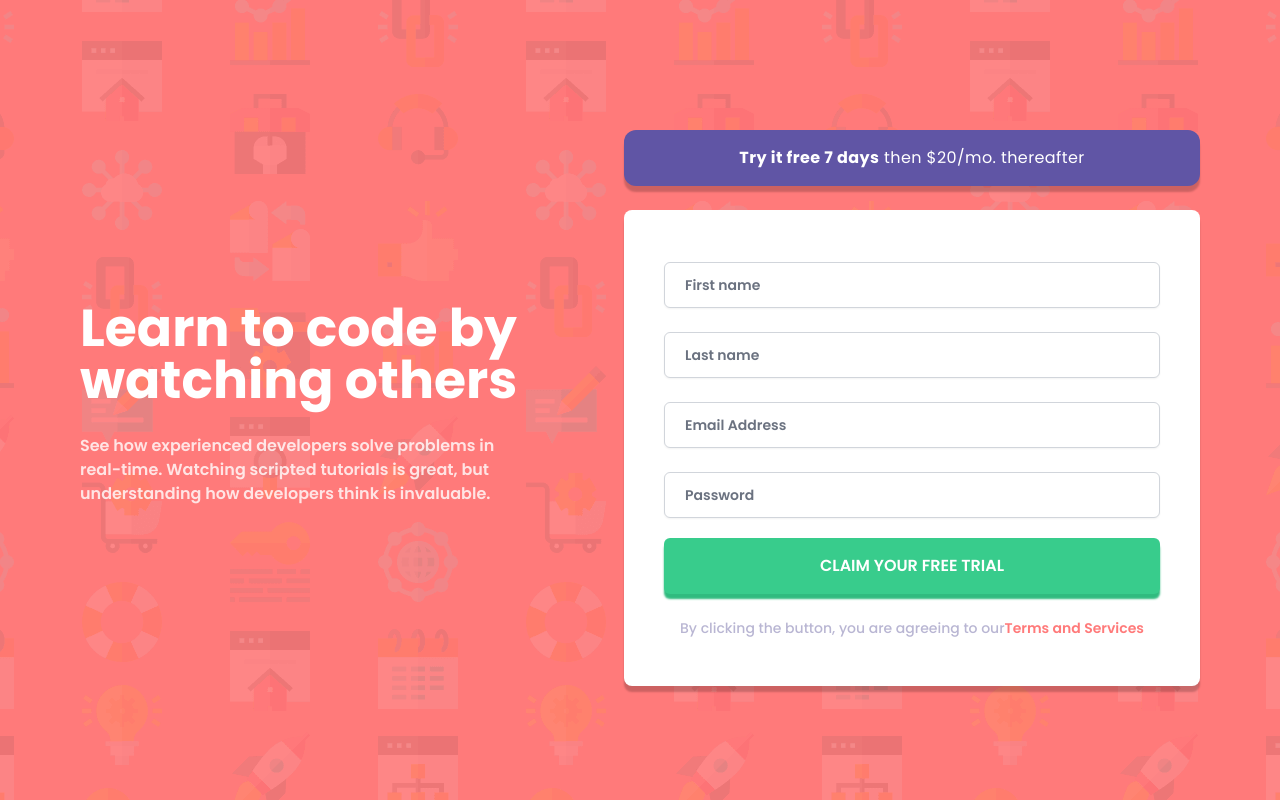
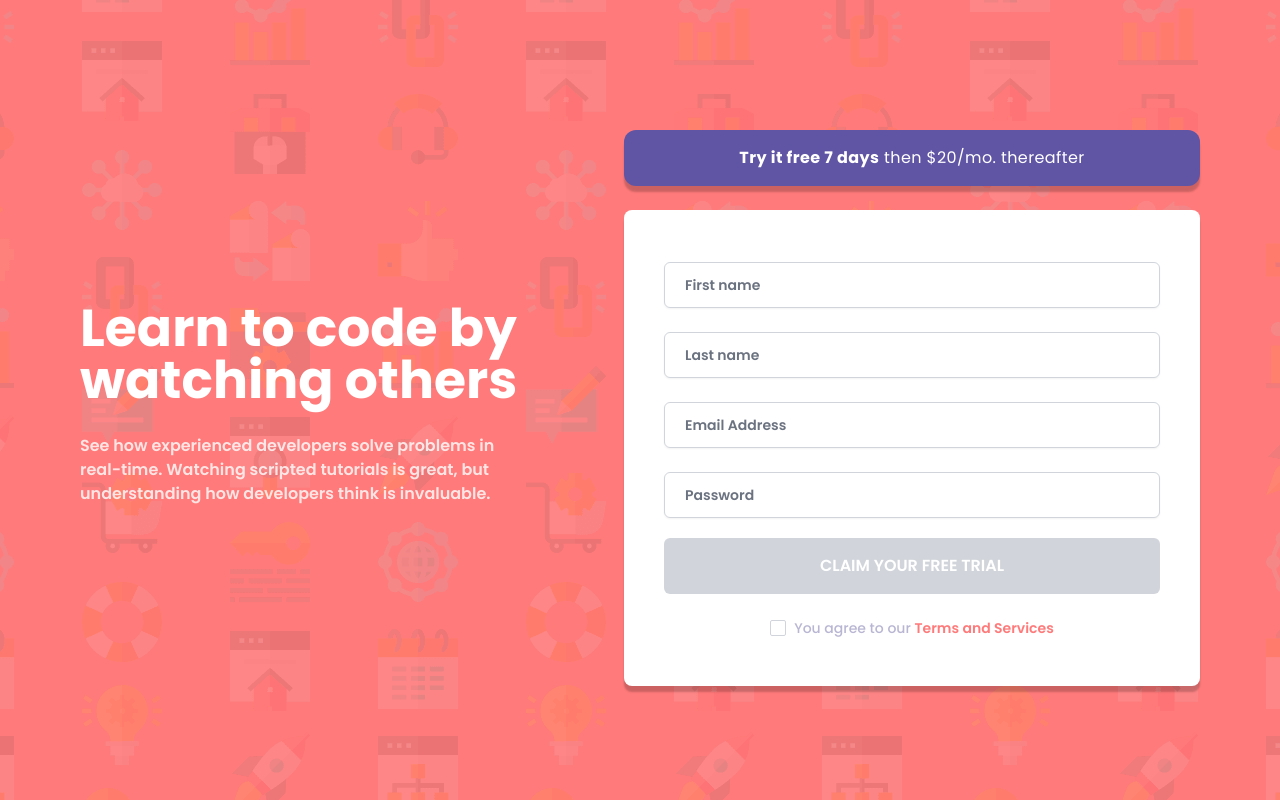
Before and after one commit to okay-head/Signup-Component, a React (Vite) app: page / in a window 1280 px wide. Built offline with nearby package versions, Linux system fonts and the light colour scheme.

Commit message:
added checkbox (a use case for watch prop in react hook form)

```diff
--- a/src/Form.tsx
+++ b/src/Form.tsx
@@ -21,6 +21,7 @@ export default function Form() {
       .string()
       .min(1, 'Password is required')
       .min(8, 'Password must be min 8 chars long'),
+    checkbox: z.boolean(),
   })
 
   //single source of truth
@@ -32,8 +33,15 @@ export default function Form() {
     handleSubmit,
     formState: { errors },
     reset,
+    watch,
   } = useForm<TForm>({
-    defaultValues: { firstname: '', lastname: '', email: '', password: '' },
+    defaultValues: {
+      firstname: '',
+      lastname: '',
+      email: '',
+      password: '',
+      checkbox: false,
+    },
     resolver: zodResolver(formSchema),
   })
 
@@ -44,6 +52,9 @@ export default function Form() {
     reset() // reset the form
   }
   const onErrorHandler: SubmitErrorHandler<TForm> = (err) => console.error(err)
+
+  const isChecked = watch('checkbox')
+  console.log(isChecked)
 
   return (
     <form
@@ -110,23 +121,39 @@ export default function Form() {
 
         <div>
           <button
+            disabled={!isChecked}
             form='form'
             id='submit'
-            className='shadow-custom-2 mx-auto w-full max-w-72 rounded-md bg-primary-green-600 py-4 font-semibold uppercase outline-offset-2 hover:bg-primary-green-300 focus-visible:shadow-none focus-visible:outline-2 focus-visible:outline-accent-blue lg:max-w-[unset]'
+            className={`mx-auto w-full max-w-72 cursor-not-allowed rounded-md bg-gray-300 py-4 font-semibold uppercase outline-offset-2 focus-visible:shadow-none focus-visible:outline-2 lg:max-w-[unset] ${
+              isChecked
+                ? 'shadow-custom-2 !focus-visible:outline-accent-blue !cursor-pointer !bg-primary-green-600 hover:!bg-primary-green-300'
+                : ''
+            }`}
           >
             <span className='text-container mx-auto max-w-max'>
               Claim your free trial
             </span>
           </button>
         </div>
-        <div className='mx-auto max-w-64 text-sm font-medium text-neutral-grayBlue lg:max-w-[unset]'>
-          By clicking the button, you are agreeing to our
-          <a
-            href=''
-            className='cursor-pointer font-semibold text-primary-red outline-offset-2 outline-neutral-grayBlue hover:underline'
-          >
-            Terms and Services
-          </a>
+        <div className='mx-auto flex max-w-64 items-center text-sm font-medium text-neutral-grayBlue lg:max-w-[unset]'>
+          <input
+            {...register('checkbox')}
+            type='checkbox'
+            name='checkbox'
+            id='checkbox'
+            className='me-2 rounded-sm border-gray-300 text-accent-blue focus:ring-1 focus:ring-accent-blue'
+          />
+          <div>
+            You agree to our{' '}
+            <a
+              href='https://www.termsfeed.com/public/uploads/2021/12/sample-privacy-policy-template.pdf'
+              target='_blank'
+              rel='noopener noreferrer'
+              className='cursor-pointer font-semibold text-primary-red outline-offset-2 outline-neutral-grayBlue hover:underline'
+            >
+              Terms and Services
+            </a>
+          </div>
         </div>
       </div>
     </form>
```
